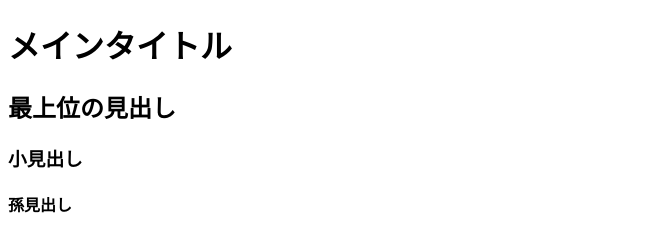
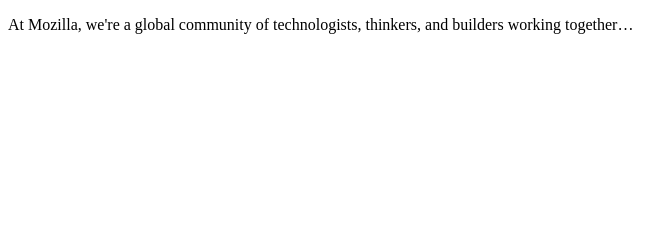
Before and after one commit to Glan-Sheep/MDN-Tutorial, a plain HTML site: page test-site/index.html in a window 1280 px wide. Shown: the whole page, without its empty margins (0-670 px from the left). Drawn offline with Linux system fonts and the light colour scheme.

Commit message:
test p tag

```diff
--- a/test-site/index.html
+++ b/test-site/index.html
@@ -5,9 +5,6 @@
     <title>テストページ</title>
   </head>
   <body>
-    <h1>メインタイトル</h1>
-    <h2>最上位の見出し</h2>
-    <h3>小見出し</h3>
-    <h4>孫見出し</h4>
+    <p>At Mozilla, we're a global community of technologists, thinkers, and builders working together… </p>
   </body>
 </html>
```
